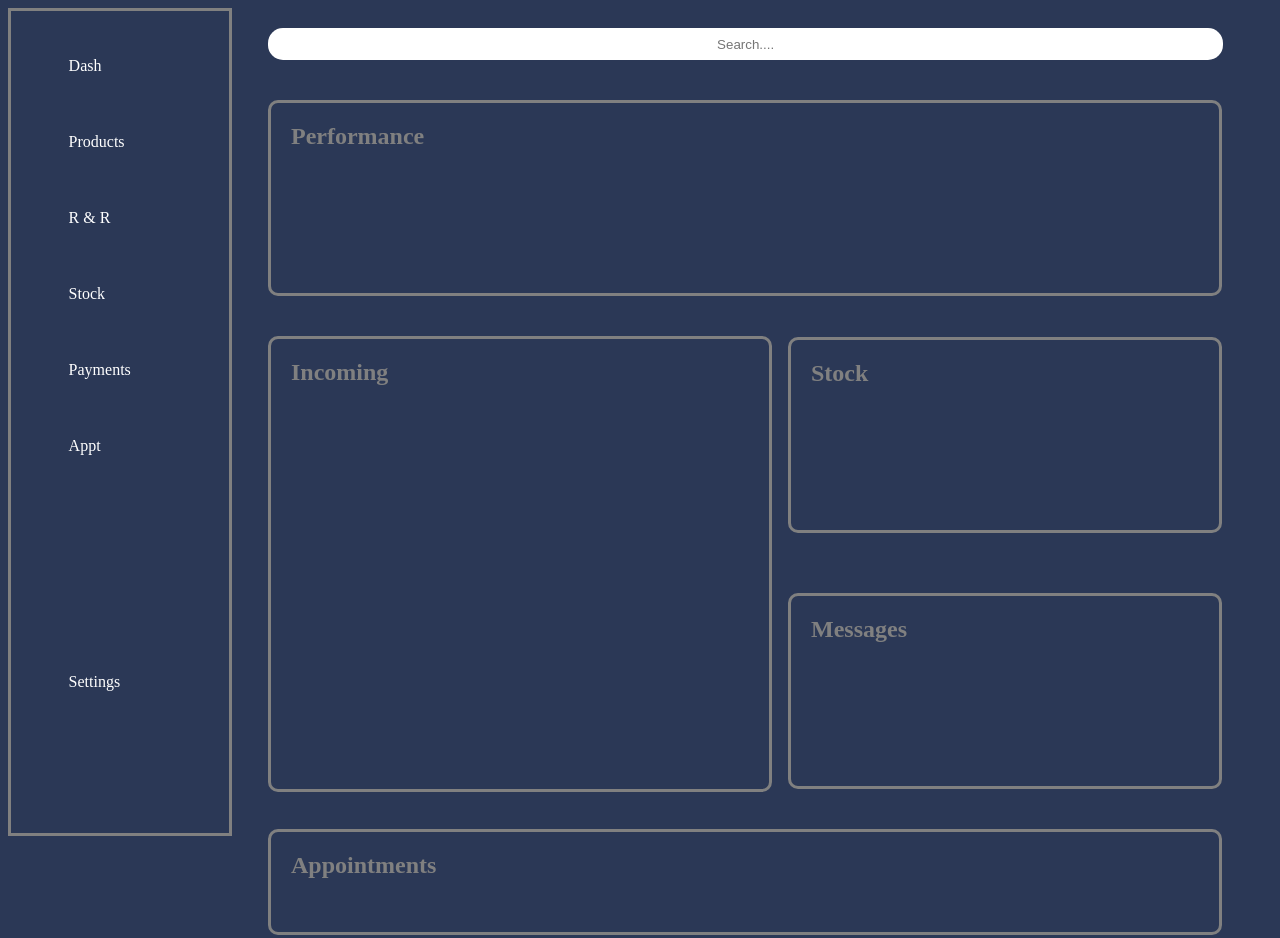
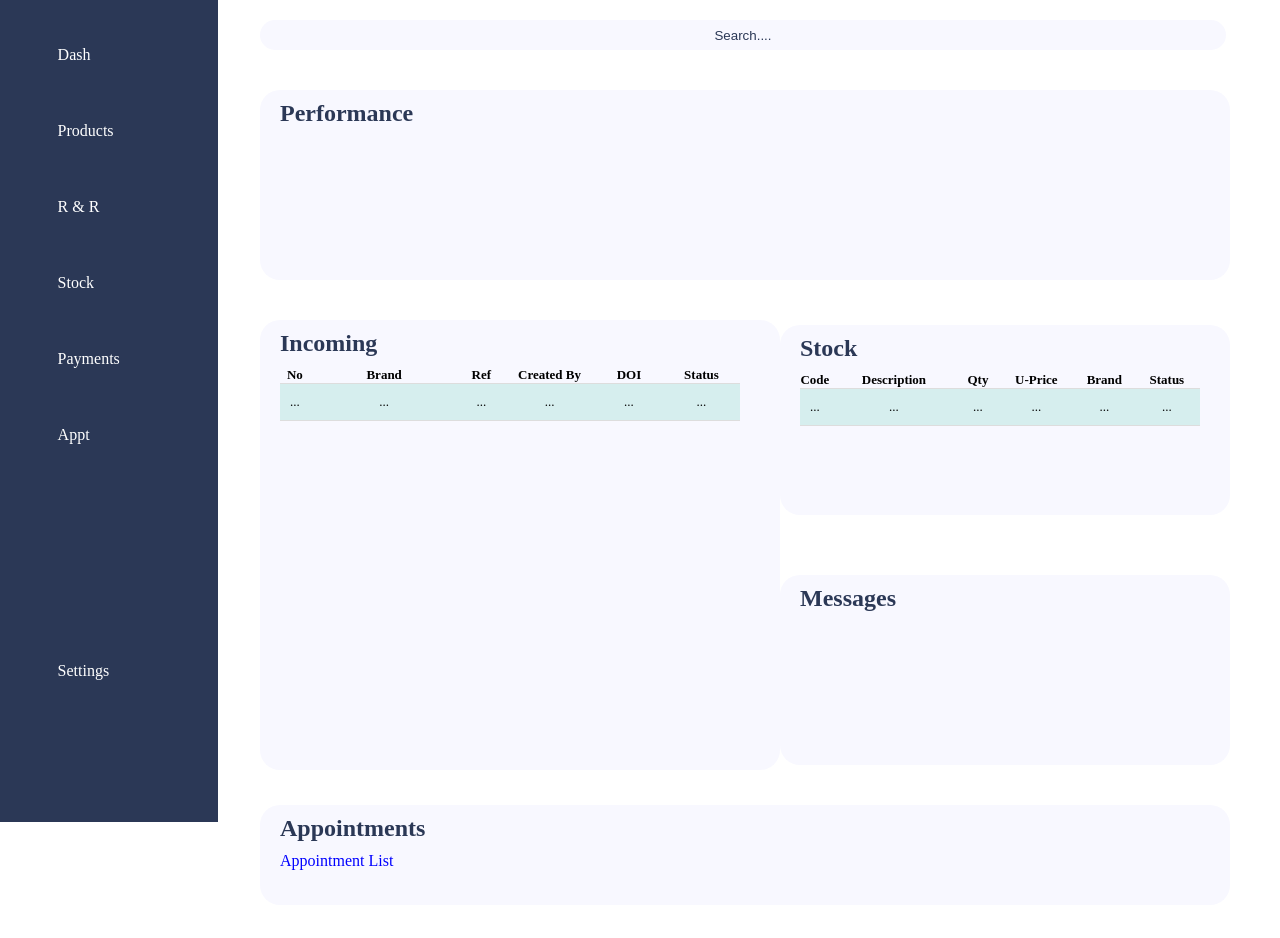
Before and after one commit to Kreativhype/TSA-SRM, a plain HTML site: page index.html in a window 1280 px wide. Drawn offline with Linux system fonts and the light colour scheme.

Commit message:
Work done push

```diff
--- a/index.html
+++ b/index.html
@@ -26,10 +26,50 @@
 
         <div class="incoming">
             <h2>Incoming</h2>
+            <div class="incoming-table">
+                <table>
+                    <tr>
+                        <th style="width:5%">No</th>
+                        <th style="width:33%;">Brand</th>
+                        <th style="width:10%;">Ref</th>
+                        <th style="width:20%;">Created By</th>
+                        <th style="width:15%;">DOI</th>
+                        <th style="width:17%;">Status</th>
+                    </tr>
+                    <tr>
+                        <td style="width:5%">...</th>
+                        <td style="width:33%;">...</th>
+                        <td style="width:10%;">...</th>
+                        <td style="width:20%;">...</th>
+                        <td style="width:15%;">...</th>
+                        <td style="width:17%;">...</th>
+                    </tr>
+
+                </table>
+            </div>
         </div>
 
         <div class="stock">
             <h2>Stock</h2>
+            <table class="stock-table">
+                <tr>
+                    <th style="width:5%">Code</th>
+                    <th style="width:33%;">Description</th>
+                    <th style="width:10%;">Qty</th>
+                    <th style="width:20%;">U-Price</th>
+                    <th style="width:15%;">Brand</th>
+                    <th style="width:17%;">Status</th>
+                </tr>
+                <tr>
+                    <td style="width:5%">...</th>
+                    <td style="width:33%;">...</th>
+                    <td style="width:10%;">...</th>
+                    <td style="width:20%;">...</th>
+                    <td style="width:15%;">...</th>
+                    <td style="width:17%;">...</th>
+                </tr>
+
+            </table>
         </div>
 
         <div class="messages">
@@ -38,6 +78,7 @@
 
         <div class="appointments">
             <h2>Appointments</h2>
+            <a href="" class="go-to-appointment">Appointment List</a>
         </div>
     </div>
 
--- a/styles/styles.css
+++ b/styles/styles.css
@@ -1,8 +1,12 @@
+* {
+    padding: 0;
+    margin: 0;
+}
 body {
-    background-color: #2B3856;
+    background-color: white;
 }
 .sidenav {
-    border-style: solid;
+    border-style: none;
     border-color: grey;
     height: 98%;
     width: 15%;
@@ -21,7 +25,7 @@ body {
 }
 .sidenav a:hover {
     cursor: pointer;
-    color: #0909FF;
+    color: #D6EEEE;
 }
 .settings-sidenav {
     margin-top: 160px;
@@ -40,57 +44,108 @@ body {
     height: 30px;
     border-radius: 15px;
     border-style: none;
+    background-color: #F8F8FF;
+    color: #2B3856;
 }
 .search-box::placeholder {
     text-align: center;
+    color: #2B3856;
 }
 .performance {
-    border-radius: 10px;
-    border-style: solid;
+    border-radius: 20px;
+    border-style: none;
     border-color: grey;
     margin-top: 40px;
     margin-left: 30px;
     margin-right: 50px;
     height: 190px;
+    background-color: #F8F8FF;
 }
 .incoming {
-    border-radius: 10px;
-    border-style: solid;
+    border-radius: 20px;
+    border-style: none;
     border-color: grey;
     margin-top: 40px;
     margin-left: 30px;
     margin-right: 500px;
     height: 450px;
+    background-color: #F8F8FF;
 }
 .stock {
-    border-radius: 10px;
-    border-style: solid;
+    border-radius: 20px;
+    border-style: none;
     border-color: grey;
     margin-top: -455px;
     margin-left: 550px;
     margin-right: 50px;
     height: 190px;
+    background-color: #F8F8FF;
 }
 .messages {
-    border-radius: 10px;
-    border-style: solid;
+    border-radius: 20px;
+    border-style: none;
     border-color: grey;
     margin-top: 60px;
     margin-left: 550px;
     margin-right: 50px;
     height: 190px;
+    background-color: #F8F8FF;
 }
 .appointments {
-    border-radius: 10px;
-    border-style: solid;
+    border-radius: 20px;
+    border-style: none;
     border-color: grey;
     margin-top: 40px;
     margin-bottom: 40px;
     margin-left: 30px;
     margin-right: 50px;
     height: 100px;
+    background-color: #F8F8FF;
 }
 h2 {
-    color: grey;
+    color: #2B3856;
+    margin-top: 10px;
     margin-left: 20px;
+    padding-top: 10px;
+    padding-bottom: 10px;
 }
+
+table, th, td {
+    border: 1px solid none;
+    border-collapse: collapse;
+    margin-left: 20px;
+    width: 460px;
+}
+td {
+    font-size: 13px;
+    text-align: center;
+    padding: 10px;
+}
+tr {
+    border-bottom: 1px solid #ddd;
+}
+tr:nth-child(even) {
+    background-color: #D6EEEE;
+}
+tr:hover {
+    background-color: #2B3856;
+    color: white;
+}
+th {
+    font-size: 13px;
+}
+.stock-table {
+    border: 1px solid none;
+    border-collapse: collapse;
+    margin-left: 20px;
+    width: 400px;
+}
+
+.go-to-appointment {
+    margin-left: 20px;
+    text-decoration-line: none;
+    color: blue;
+}
+.go-to-appointment:hover {
+    color: #D6EEEE;
+}
```
